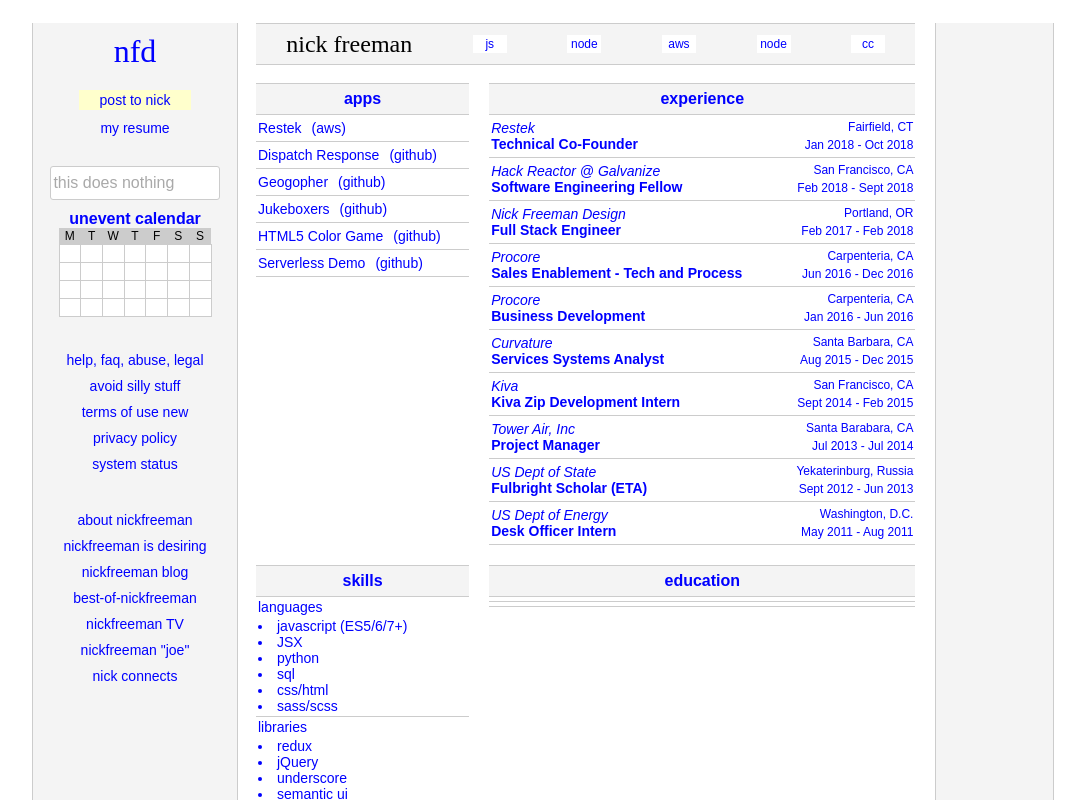
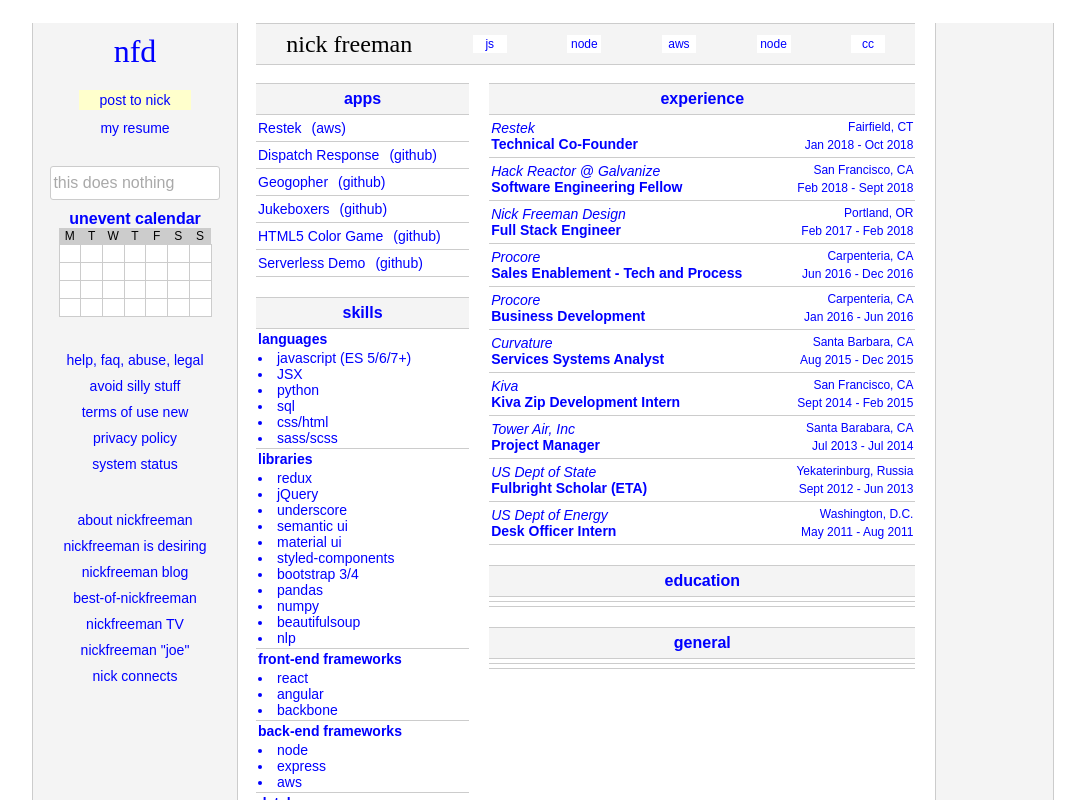
Before and after one commit to nickfreemandesign/nickfreeman.xyz, a React app: page / in a window 1280 px wide. Shown: the top 800 px of the page, without its empty margins (98-1183 px from the left). Built offline with nearby package versions, Linux system fonts and the light colour scheme.

Commit message:
reasonable fix for grid in mainhomeview

```diff
--- a/src/components/Items/SkillItem.jsx
+++ b/src/components/Items/SkillItem.jsx
@@ -5,6 +5,7 @@
 const SkillItemContainer = styled.div`
     > div:first-child{
         padding-bottom: 3px;
+        font-weight: bold
     }
 `;
 
--- a/src/components/MainHomeView.jsx
+++ b/src/components/MainHomeView.jsx
@@ -43,7 +43,13 @@
     display: grid;
     grid-template-columns: 1fr 2fr;
     grid-gap: 20px;
-    grid-auto-flow: dense;
+`;
+
+const LeftCol = styled.div`
+
+`;
+const RightCol = styled.div`
+
 `;
 
 const MainHomeView = (props) => {
@@ -58,11 +64,15 @@
                 <div>cc</div>
             </Title>
             <SectionContainer>
-                <Section name={'apps'} data={data.app}/>
-                <Section name={'experience'} data={data.exp}/>
-                <Section name={'skills'} data={data.skill}/>
-                <Section name={'education'} data={data.ed}/>
-                <Section name={'general'} data={data.gen}/>
+                <LeftCol>
+                    <Section name={'apps'} data={data.app}/>
+                    <Section name={'skills'} data={data.skill}/>
+                </LeftCol>
+                <RightCol>
+                    <Section name={'experience'} data={data.exp}/>
+                    <Section name={'education'} data={data.ed}/>
+                    <Section name={'general'} data={data.gen}/>
+                </RightCol>
             </SectionContainer>
         </MHVContainer>
     )
--- a/src/components/Section.jsx
+++ b/src/components/Section.jsx
@@ -6,7 +6,7 @@
 
 
 const SectionContainer = styled.div`
-
+    padding-bottom: 20px;
 `;
 
 const Title = styled.div`
--- a/src/data/index.js
+++ b/src/data/index.js
@@ -120,7 +120,7 @@
 const skill = [
     {
         name: 'languages',
-        data: ['javascript (ES5/6/7+)', 'JSX', 'python', 'sql', 'css/html', 'sass/scss' ]
+        data: ['javascript (ES 5/6/7+)', 'JSX', 'python', 'sql', 'css/html', 'sass/scss' ]
     },
     {
         name: 'libraries',
@@ -142,7 +142,6 @@
         name: 'deployment/task-runners',
         data: ['aws', 'travis', 'grunt', 'gulp', 'firebase', 'google cloud']
     }
-
 ]
 
 const ed = [
```
